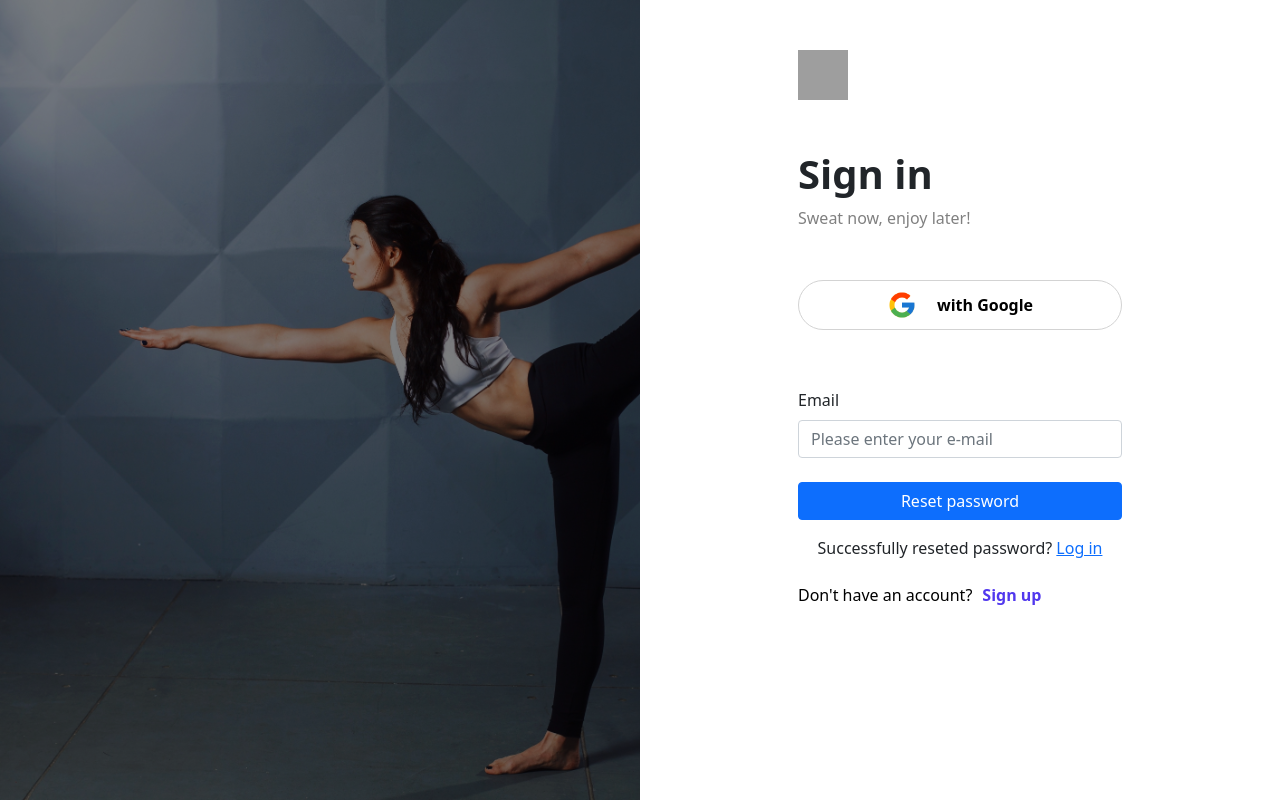
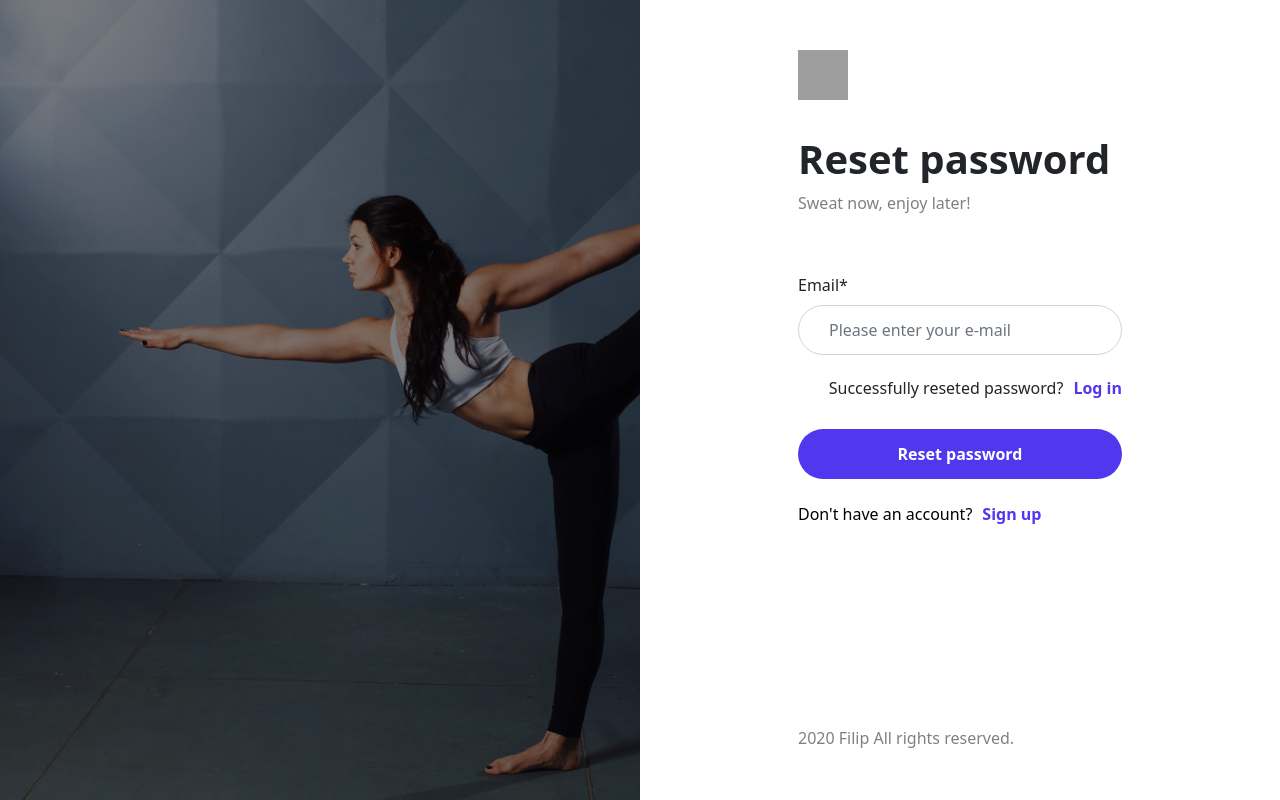
Before and after one commit to bogdiusf/gymeasure-production, a React (Create React App) app: page /forgot-password in a window 1280 px wide. Built offline with nearby package versions, Linux system fonts and the light colour scheme; no server answers; grey boxes are pictures that could not be loaded.

Commit message:
Fix: 70% done with styling login/signup/forgotpasswd

```diff
--- a/src/components/ForgotPasswordPage.js
+++ b/src/components/ForgotPasswordPage.js
@@ -1,10 +1,11 @@
 import React, { useState } from 'react'
-import { Form, Button } from 'react-bootstrap'
+import { Form } from 'react-bootstrap'
 import { useAuth } from '../contexts/AuthContext'
 import 'bootstrap/dist/css/bootstrap.min.css'
 import { Link } from 'react-router-dom'
 import FormContainer from './shared/FormContainer'
 import FormFooter from './shared/FormFooter'
+import styled from 'styled-components'
 
 export default function ForgotPassword() {
     const [email, setEmail] = useState('')
@@ -20,9 +21,7 @@ export default function ForgotPassword() {
             setError('')
             setLoading(true)
             await forgotPassword(email)
-            setMessage(
-                'An email has been sent to your inbox. Please check it for further information on how to reset your password!'
-            )
+            setMessage('An email has been sent to your inbox. Please check it for further information on how to reset your password!')
         } catch (e) {
             setError('Email does not exist!')
         }
@@ -31,29 +30,75 @@ export default function ForgotPassword() {
 
     return (
         <FormContainer
-            title="Sign in"
+            title="Reset password"
             error={error}
             message={message}
             footer={<FormFooter value1="Don't have an account?" value2="Sign up" path="/signup" />}
+            forgotPassword={true}
         >
-            <Form onSubmit={handleResetPassword}>
+            <StyledForm onSubmit={handleResetPassword}>
                 <Form.Group id="email" className="mt-2">
-                    <Form.Label>Email</Form.Label>
-                    <Form.Control
+                    <StyledLabel>Email*</StyledLabel>
+                    <StyledInput
                         type="email"
                         required
                         value={email}
                         onChange={(e) => setEmail(e.target.value)}
                         placeholder="Please enter your e-mail"
-                    ></Form.Control>
+                    ></StyledInput>
                 </Form.Group>
-                <Button type="submit" className="text-center w-100 mt-4" disabled={loading}>
+                <BackToLogin className="w-100 text-center mt-3">
+                    <span>Successfully reseted password?</span> <StyledLink to="/login">Log in</StyledLink>
+                </BackToLogin>
+                <StyledButton type="submit" className="text-center w-100 mt-4" disabled={loading}>
                     Reset password
-                </Button>
-            </Form>
-            <div className="w-100 text-center mt-3">
-                Successfully reseted password? <Link to="/login">Log in</Link>
-            </div>
+                </StyledButton>
+            </StyledForm>
         </FormContainer>
     )
 }
+
+const StyledForm = styled(Form)`
+    display: flex;
+    flex-direction: column;
+    gap: 5px;
+`
+
+const StyledLabel = styled(Form.Label)`
+    font-weight: 500;
+`
+
+const StyledInput = styled(Form.Control)`
+    height: 50px;
+    border-radius: 30px;
+    text-align: left;
+    padding-left: 30px;
+`
+
+const StyledButton = styled.button`
+    background: #5138ee;
+    height: 50px;
+    border-radius: 30px;
+    border: none;
+    color: white;
+    font-weight: 600;
+    transition: 0.5s all;
+    &:hover {
+        transition: 0.5s all;
+        background: red;
+    }
+`
+const BackToLogin = styled.div`
+    width: 100%;
+    display: flex;
+    gap: 10px;
+    justify-content: flex-end;
+    > span {
+        font-weight: 500;
+    }
+`
+const StyledLink = styled(Link)`
+    text-decoration: none;
+    color: #5138ee;
+    font-weight: 600;
+`
--- a/src/components/LoginPage.js
+++ b/src/components/LoginPage.js
@@ -39,28 +39,28 @@ export default function Login() {
     }
 
     return (
-        <>
         <FormContainer
             title="Login"
             error={error}
             footer={<FormFooter value1="Not registered yet?" value2="Create an Account" path="/signup" />}
             loginType="Sign in"
+            forgotPassword={false}
         >
-                <Form onSubmit={handleLogin}>
+            <StyledForm onSubmit={handleLogin}>
                 <Form.Group id="email" className="mt-2">
-                        <Form.Label>Email*</Form.Label>
-                        <StyledInput type="email" value={email} onChange={(e) => setEmail(e.target.value)} required placeholder="mail@website.com" />
+                    <StyledLabel>Email*</StyledLabel>
+                    <StyledInput
+                        type="email"
+                        value={email}
+                        onChange={(e) => setEmail(e.target.value)}
+                        required
+                        placeholder="Please type your email"
+                    />
                 </Form.Group>
 
                 <Form.Group id="password" className="mt-2">
-                        <Form.Label>Password*</Form.Label>
-                        <StyledInput
-                            type="password"
-                            required
-                            value={password}
-                            onChange={(e) => setPassword(e.target.value)}
-                            placeholder="Min. 6 charactes"
-                        />
+                    <StyledLabel>Password*</StyledLabel>
+                    <StyledInput type="password" required value={password} onChange={(e) => setPassword(e.target.value)} placeholder="Password" />
                 </Form.Group>
                 <ForgotPassword>
                     <StyledLink to="/forgot-password">Forgot password?</StyledLink>
@@ -68,11 +68,20 @@ export default function Login() {
                 <StyledButton type="submit" className="text-center w-100 mt-4" disabled={loading}>
                     Log in
                 </StyledButton>
-                </Form>
+            </StyledForm>
         </FormContainer>
-        </>
     )
 }
+
+const StyledForm = styled(Form)`
+    display: flex;
+    flex-direction: column;
+    gap: 5px;
+`
+
+const StyledLabel = styled(Form.Label)`
+    font-weight: 500;
+`
 
 const StyledInput = styled(Form.Control)`
     height: 50px;
@@ -101,4 +110,6 @@ const ForgotPassword = styled.div`
 `
 const StyledLink = styled(Link)`
     text-decoration: none;
+    color: #5138ee;
+    font-weight: 600;
 `
--- a/src/components/SignupPage.js
+++ b/src/components/SignupPage.js
@@ -37,11 +37,9 @@ export default function Signup() {
             title="Sign up"
             error={error}
             footer={<FormFooter value1="Already have an account?" value2="Log in" path="/login" />}
+            forgotPassword={false}
         >
-            <Alert variant="info">
-                After signing up, please check your e-mail inbox for further instructions on how to
-                activate your account!
-            </Alert>
+            <Alert variant="info">After signing up, please check your e-mail inbox for further instructions on how to activate your account!</Alert>
 
             <Form onSubmit={handleSignUp}>
                 <Form.Group id="email" className="mt-2">
@@ -72,9 +70,7 @@ export default function Signup() {
                         type="password"
                         required
                         value={passwords.confirmationPassword}
-                        onChange={(e) =>
-                            setPasswords({ ...passwords, confirmationPassword: e.target.value })
-                        }
+                        onChange={(e) => setPasswords({ ...passwords, confirmationPassword: e.target.value })}
                         placeholder="Please repeat your password"
                     ></Form.Control>
                 </Form.Group>
--- a/src/components/shared/FormContainer.js
+++ b/src/components/shared/FormContainer.js
@@ -5,66 +5,37 @@ import welcomePic from '../../images/not-logged-pic.jpg'
 import icon from '../../images/Sonya-Swarm-Mayor-Gym.ico'
 import googleIcon from '../../images/icons8-google-48.png'
 
-const FormContainer = ({ children, title, error, message, footer, loginType }) => (
+const FormContainer = ({ children, title, error, message, footer, loginType, forgotPassword }) => (
     <StyledBody>
         <BackgroundImage img={welcomePic} />
-        <CredentialsWrapper>
-            <Wrapper>
+        <Wrapper>
+            <FormWrapper>
                 <img src={icon} alt="" className="power-logo" />
                 <div className="wrapper-header">
-                    <Title className="title">{title}</Title>
+                    <h1 className="title">{title}</h1>
                     <div className="description">Sweat now, enjoy later!</div>
                 </div>
-                <LoginWithGoogleButton>
-                    <img height="30px" width="30px" alt="" src={googleIcon} />
-                    {loginType} with Google
-                </LoginWithGoogleButton>
+                {forgotPassword === true ? (
+                    ''
+                ) : (
+                    <LoginWithGoogleButton>
+                        <img alt="" src={googleIcon} />
+                        {loginType} with Google
+                    </LoginWithGoogleButton>
+                )}
+
                 <div className="wrapper-body">
                     {children}
                     {footer}
                 </div>
                 {error && <Alert variant="danger">{error}</Alert>}
                 {message && <Alert variant="success">{message}</Alert>}
-            </Wrapper>
-        </CredentialsWrapper>
+                <FooterWrapper>2020 Filip All rights reserved.</FooterWrapper>
+            </FormWrapper>
+        </Wrapper>
     </StyledBody>
 )
-
 export default FormContainer
-
-const CredentialsWrapper = styled.div`
-    background: white;
-    height: '100vh';
-    min-width: 375px;
-    flex: 1;
-`
-const Wrapper = styled.div`
-    width: 60%;
-    min-width: 375px;
-    padding-left: 30px;
-    padding-right: 30px;
-    margin: auto;
-    display: flex;
-    flex-direction: column;
-    .description {
-        color: gray;
-    }
-    .power-logo {
-        height: 50px;
-        width: 50px;
-        margin-top: 50px;
-    }
-    .wrapper-header {
-        margin-top: 50px;
-    }
-    .wrapper-body {
-        margin-top: 50px;
-    }
-`
-
-const Title = styled.h1`
-    font-weight: 600;
-`
 
 const StyledBody = styled.div`
     height: 100vh;
@@ -85,6 +56,41 @@ const BackgroundImage = styled.div`
         display: none;
     }
 `
+const Wrapper = styled.div`
+    background: white;
+    height: '100vh';
+    min-width: 375px;
+    flex: 1;
+    display: flex;
+    flex-direction: column;
+    position: relative;
+`
+const FormWrapper = styled.div`
+    width: 60%;
+    min-width: 375px;
+    padding-left: 30px;
+    padding-right: 30px;
+    margin: 0 auto;
+    display: flex;
+    flex-direction: column;
+    .title {
+        font-weight: 600;
+    }
+    .description {
+        color: gray;
+    }
+    .power-logo {
+        height: 50px;
+        width: 50px;
+        margin-top: 50px;
+    }
+    .wrapper-header {
+        margin-top: 35px;
+    }
+    .wrapper-body {
+        margin-top: 50px;
+    }
+`
 
 const LoginWithGoogleButton = styled.button`
     background: #ffffff;
@@ -99,8 +105,18 @@ const LoginWithGoogleButton = styled.button`
     gap: 20px;
     justify-content: center;
     align-items: center;
+    > img {
+        height: 30px;
+        width: 30px;
+    }
     &:hover {
         transition: 0.5s all;
         background: rgba(0, 0, 0, 0.4);
     }
 `
+const FooterWrapper = styled.div`
+    min-width: 375px;
+    color: gray;
+    position: fixed;
+    bottom: 50px;
+`
--- a/src/components/shared/FormFooter.js
+++ b/src/components/shared/FormFooter.js
@@ -14,6 +14,9 @@ const FooterWrapper = styled.div`
     display: flex;
     padding: 15px 0;
     gap: 10px;
+    > span {
+        font-weight: 500;
+    }
 `
 
 const StyledLink = styled(Link)`
```
Lines whose indentation alone changed are shown as unchanged.
